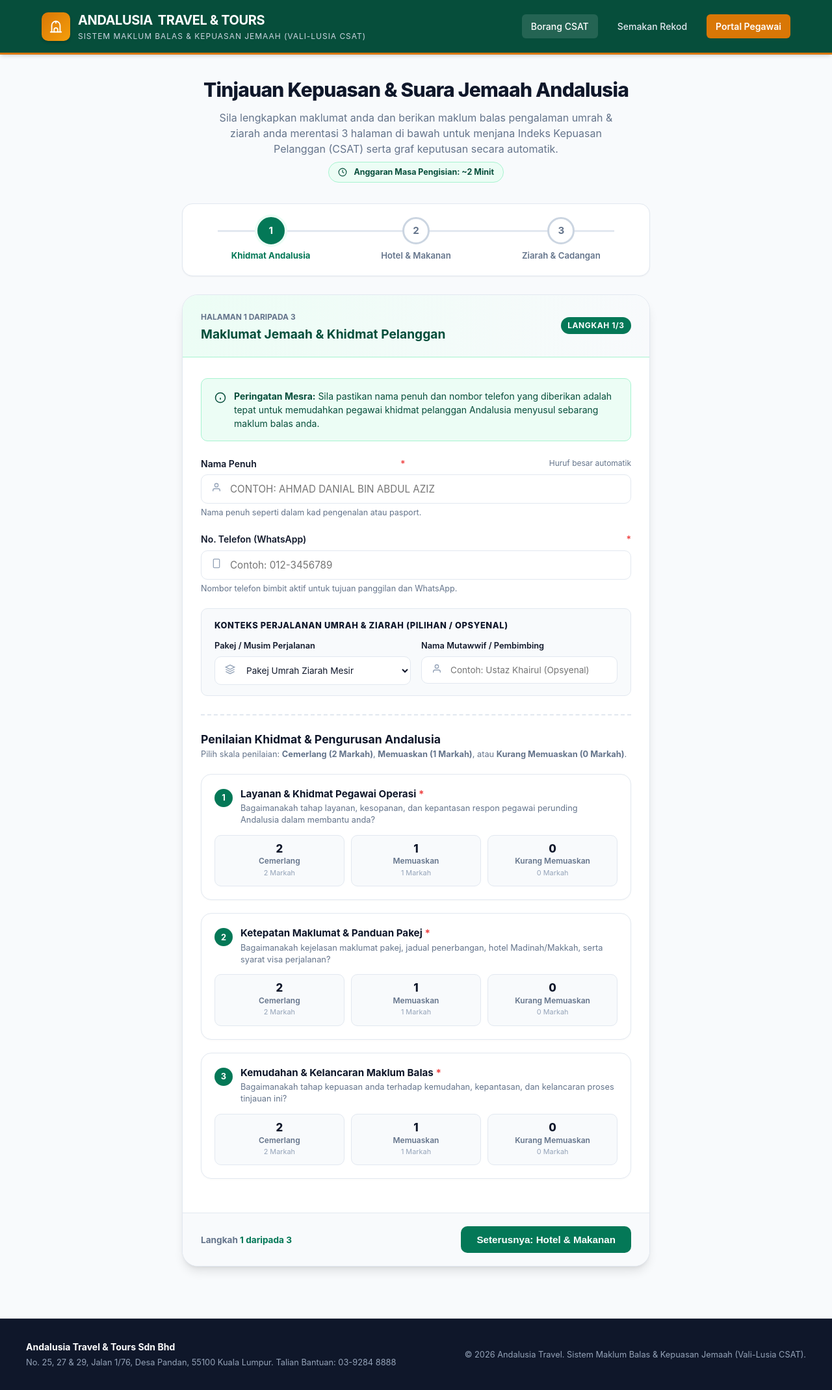
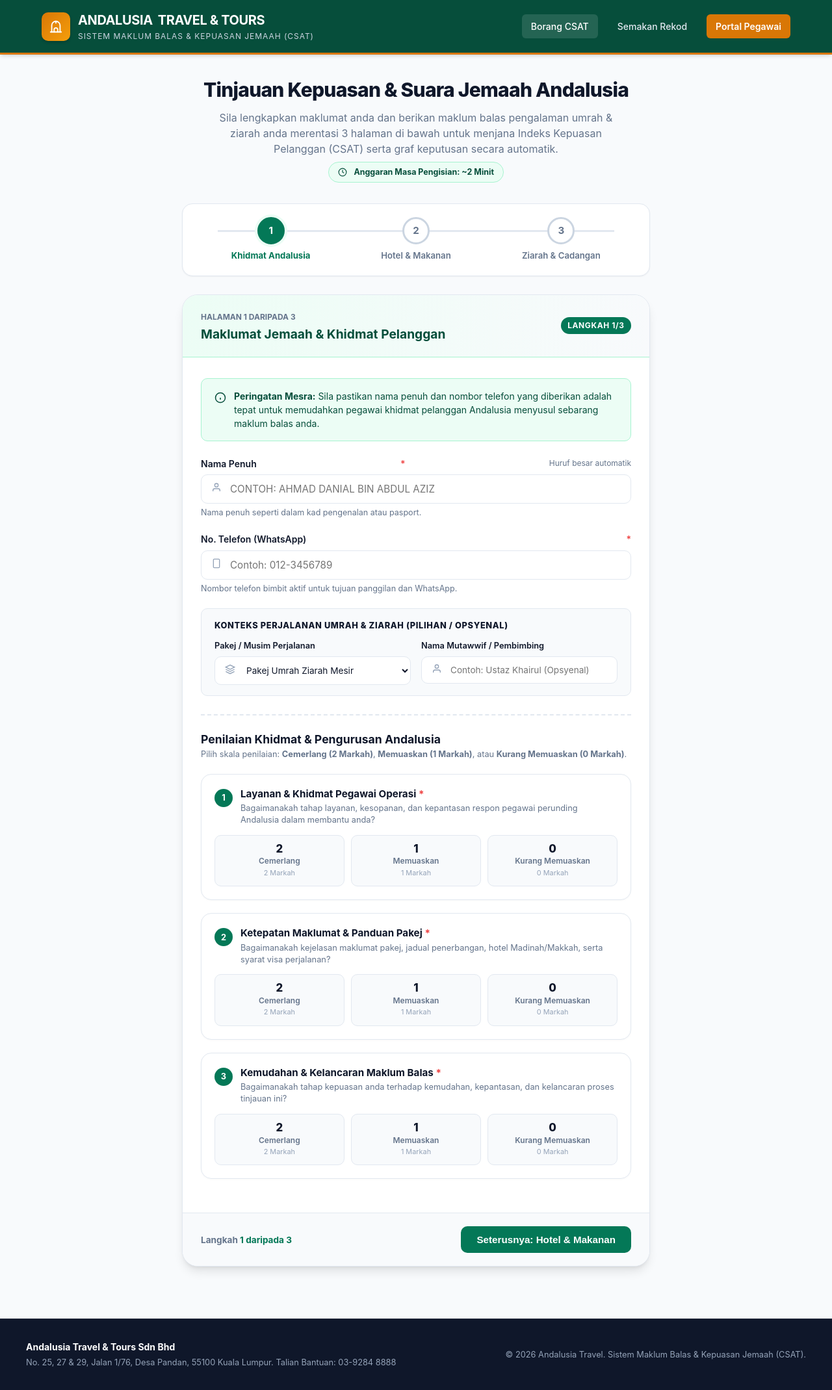
Before and after one commit to maui2023/vali-lusia, a plain HTML site: page docs/index.html in a window 1280 px wide. Shown: the whole page at 65% size. Drawn offline with Linux system fonts and the light colour scheme.

Commit message:
Tukar nama

```diff
--- a/docs/app.js
+++ b/docs/app.js
@@ -1,5 +1,5 @@
 /**
- * Vali-Lusia: Logik Frontend, Penilaian 3 Halaman & Enjin Graf Keputusan (Multi-Dimensional)
+ * Logik Frontend, Penilaian 3 Halaman & Enjin Graf Keputusan (Multi-Dimensional)
  * Andalusia Travel & Tours Sdn Bhd
  */
 
--- a/docs/index.html
+++ b/docs/index.html
@@ -17,7 +17,7 @@
         </div>
         <div class="brand-text">
           <h1 style="text-wrap:balance;">ANDALUSIA <span>TRAVEL & TOURS</span></h1>
-          <p>Sistem Maklum Balas & Kepuasan Jemaah (Vali-Lusia CSAT)</p>
+          <p>Sistem Maklum Balas & Kepuasan Jemaah (CSAT)</p>
         </div>
       </a>
       <nav class="header-nav">
@@ -1082,7 +1082,7 @@
         <div style="font-size:0.8rem; margin-top:0.25rem;">No. 25, 27 & 29, Jalan 1/76, Desa Pandan, 55100 Kuala Lumpur. Talian Bantuan: 03-9284 8888</div>
       </div>
       <div style="font-size:0.8rem;">
-        &copy; 2026 Andalusia Travel. Sistem Maklum Balas & Kepuasan Jemaah (Vali-Lusia CSAT).
+        &copy; 2026 Andalusia Travel. Sistem Maklum Balas & Kepuasan Jemaah (CSAT).
       </div>
     </div>
   </footer>
--- a/docs/styles.css
+++ b/docs/styles.css
@@ -1,5 +1,5 @@
 /* ==========================================================================
-   Vali-Lusia: Borang Validasi Travel & Umrah Andalusia
+   Borang Validasi Travel & Umrah Andalusia
    Modern, Clean, Responsive CSS (No External Bloat)
    ========================================================================== */
 
```
Also changed, not shown: docs/admin_review.html (+1 -1 lines), docs/status.html (+2 -2 lines), tests/test-admin-dashboard-analytics.js (+1 -1 lines), tests/test-admin-live-render.js (+1 -1 lines), tests/test-antiwebslop-suite.js (+1 -1 lines), tests/test-mobile-modal-scroll.js (+1 -1 lines), tests/test-validation-graph-suite.js (+2 -2 lines), 6 other files.
